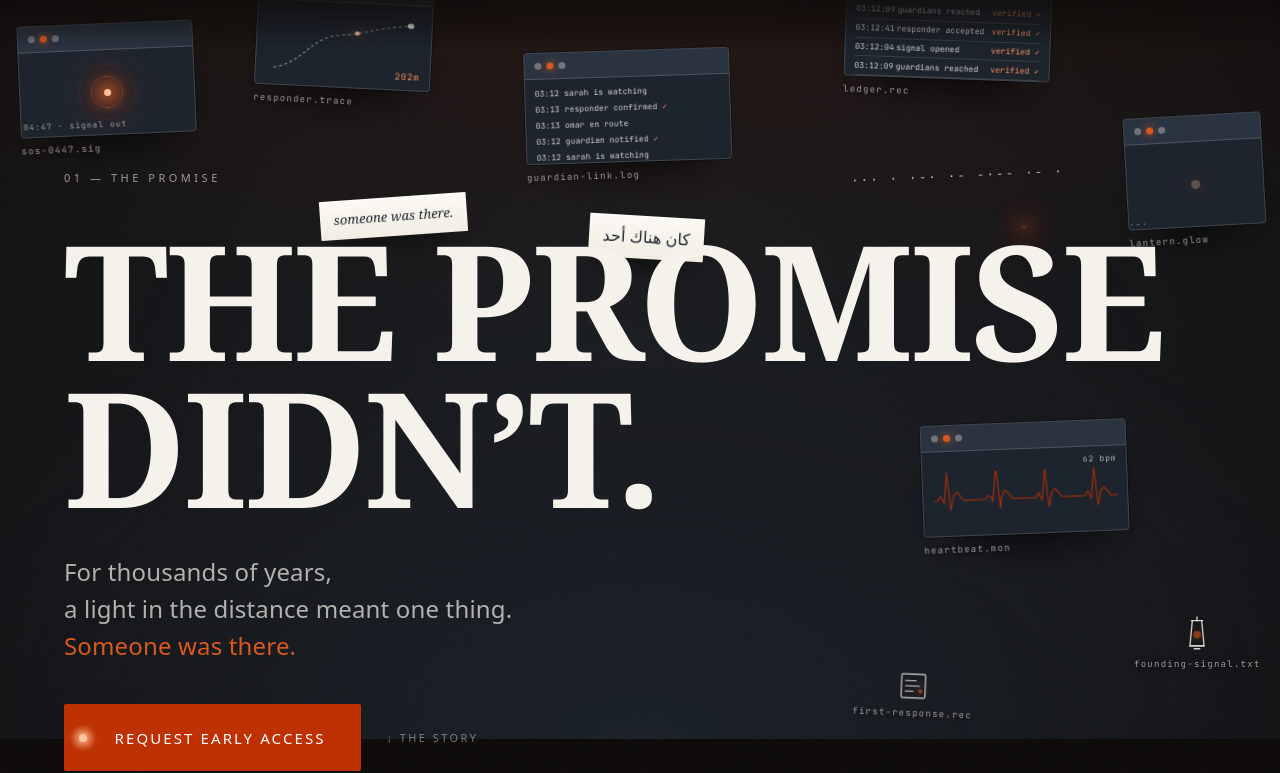
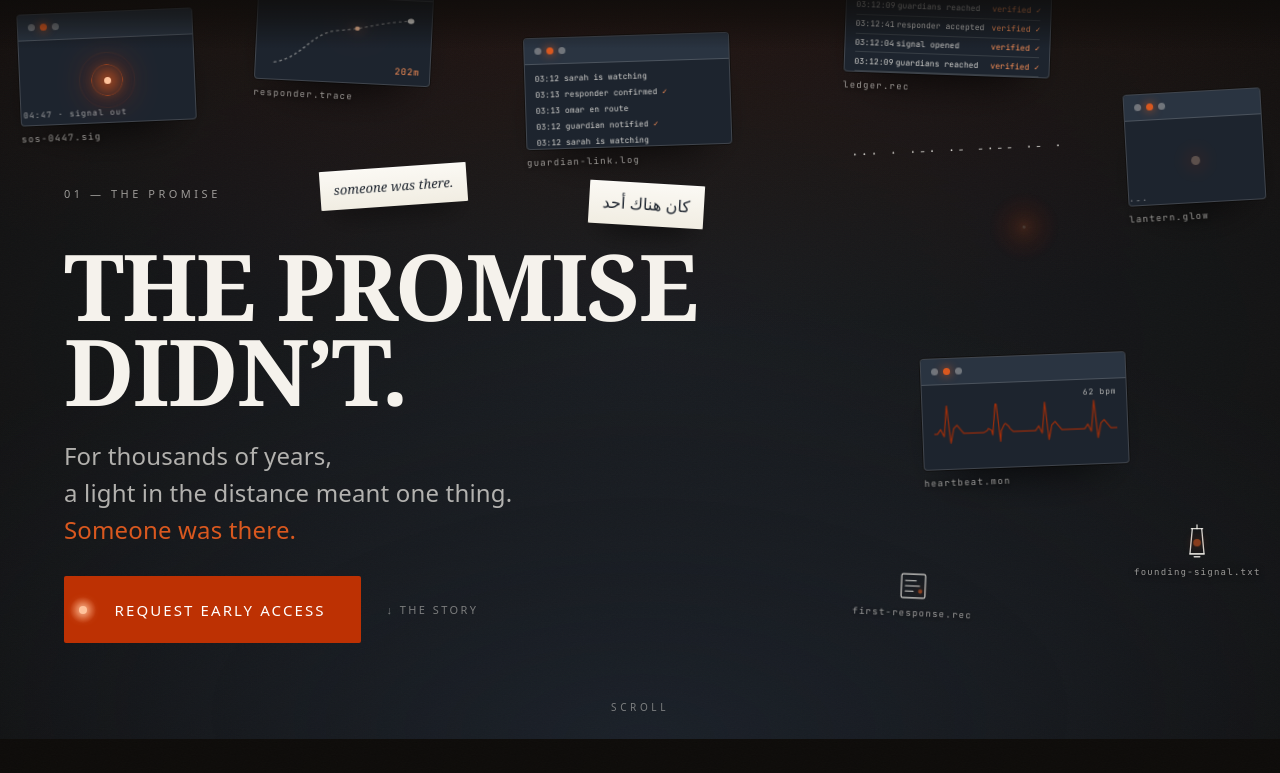
Before and after one commit to ahmedbadrrr29-blip/serayae-website, a plain HTML site: page index.html in a window 1280 px wide. Shown: the part 61-834 px from the top of the page. Drawn offline with nearby package versions, Linux system fonts and the light colour scheme; animation ran at ten frames a second; a web font is replaced by a local one.

Commit message:
V4 pass 3: laptop hero fits 1280x800, aria-haspopup on artifact triggers

```diff
--- a/css/console.css
+++ b/css/console.css
@@ -232,6 +232,14 @@ body.signalOn .listen-pulse {
 
 /* ══════════ HERO SIGNAL FIELD ══════════ */
 .hero { min-height: 116svh; }
+/* laptop screens (1280×800 and shorter): the primary CTA has to be reachable
+   without scrolling, so the hero stops overshooting the viewport */
+@media (min-width: 861px) and (max-height: 900px) {
+  .hero { min-height: 100svh; }
+  .hero .hero-h { font-size: clamp(3.5rem, 7.2vw, 6.5rem); }
+  .hero .lede { margin-top: 1.5rem; }
+  .hero .actions { margin-top: 1.75rem; }
+}
 .field {
   position: absolute;
   inset: 0;
--- a/index.html
+++ b/index.html
@@ -189,7 +189,7 @@
     </div>
 
     <!-- easter-egg artifacts -->
-    <button class="artifact artifact-lantern draggable" id="foundingBtn" type="button" data-x="88" data-y="72" data-rot="0" aria-label="Open founding-signal.txt">
+    <button class="artifact artifact-lantern draggable" id="foundingBtn" type="button" data-x="88" data-y="72" data-rot="0" aria-haspopup="dialog" aria-label="Open founding-signal.txt">
       <svg viewBox="0 0 32 40" aria-hidden="true">
         <g stroke="currentColor" stroke-width="1.4" fill="none" stroke-linecap="round">
           <path d="M16 2v4" /><path d="M10 6h12" /><path d="M11 6 8.5 33h15L21 6" /><path d="M8.5 33h15" /><path d="M13 36h6" />
@@ -199,7 +199,7 @@
       <span class="mono cap" aria-hidden="true">founding-signal.txt</span>
     </button>
 
-    <button class="artifact artifact-ledger draggable" id="responseBtn" type="button" data-x="66" data-y="78" data-rot="2.4" aria-label="Open first-response.rec">
+    <button class="artifact artifact-ledger draggable" id="responseBtn" type="button" data-x="66" data-y="78" data-rot="2.4" aria-haspopup="dialog" aria-label="Open first-response.rec">
       <svg viewBox="0 0 34 34" aria-hidden="true">
         <rect x="3.5" y="3.5" width="27" height="27" rx="2" stroke="currentColor" stroke-width="1.3" fill="none" />
         <g stroke="currentColor" stroke-width="1.2" stroke-linecap="round">
```
